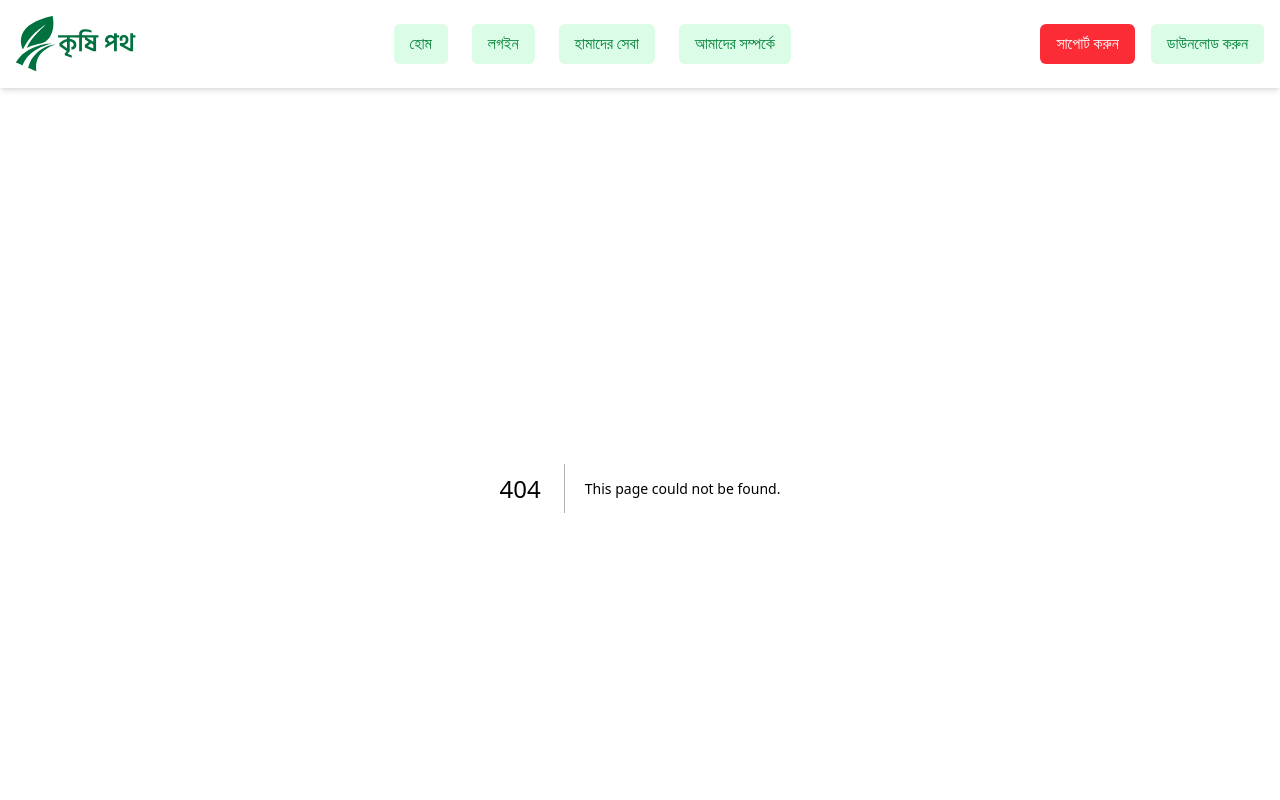
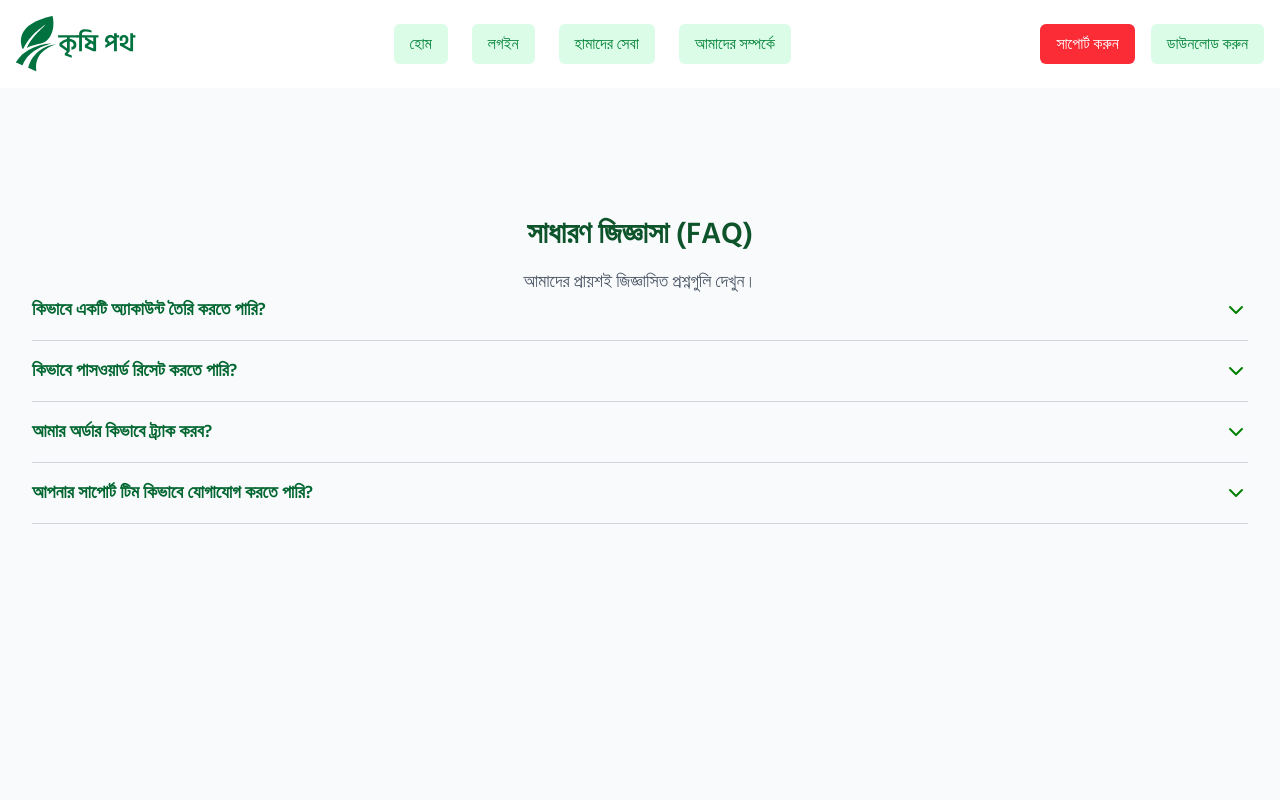
Before and after one commit to GausAlMunirTushar/krishipath-frontend, a Next.js app: page /faq in a window 1280 px wide. Before the commit this address had no page. Shown: the top 800 px of the page. Built offline with nearby package versions, Linux system fonts and the light colour scheme.

Commit message:
feat: add FAQ page with dynamic question-answer handling and animations

```diff
--- /dev/null
+++ b/src/app/(web)/faq/page.tsx
@@ -0,0 +1,40 @@
+import FAQ from "@/pages/web/faq/FAQ";
+
+const FAQPage: React.FC = () => {
+	const faqData = [
+		{
+			question: "কিভাবে একটি অ্যাকাউন্ট তৈরি করতে পারি?",
+			answer: "আপনি আমাদের সাইটে নিবন্ধন করতে পারবেন। সাইন আপ ফর্ম পূর্ণ করুন এবং প্রয়োজনীয় তথ্য দিন।",
+		},
+		{
+			question: "কিভাবে পাসওয়ার্ড রিসেট করতে পারি?",
+			answer: "আপনি আমাদের পাসওয়ার্ড রিসেট পেজে গিয়ে আপনার ইমেল ঠিকানা দিতে পারবেন এবং আমরা আপনাকে একটি পাসওয়ার্ড রিসেট লিঙ্ক পাঠাবো।",
+		},
+		{
+			question: "আমার অর্ডার কিভাবে ট্র্যাক করব?",
+			answer: "অর্ডার ট্র্যাক করতে, আপনাকে আপনার অ্যাকাউন্টে লগইন করতে হবে এবং সেখান থেকে 'অর্ডার ইতিহাস' এ গিয়ে ট্র্যাকিং নম্বর দেখতে হবে।",
+		},
+		{
+			question: "আপনার সাপোর্ট টিম কিভাবে যোগাযোগ করতে পারি?",
+			answer: "আপনি আমাদের কাস্টমার সাপোর্ট পেজ থেকে ইমেইল অথবা লাইভ চ্যাটের মাধ্যমে আমাদের সাথে যোগাযোগ করতে পারবেন।",
+		},
+	];
+
+	return (
+		<div className="min-h-screen bg-gray-50 py-16 sm:py-24 lg:py-32">
+			<div className="container mx-auto px-6 lg:px-8">
+				<h2 className="text-3xl font-semibold text-green-900 text-center">
+					সাধারণ জিজ্ঞাসা (FAQ)
+				</h2>
+				<p className="mt-4 text-lg text-gray-600 text-center">
+					আমাদের প্রায়শই জিজ্ঞাসিত প্রশ্নগুলি দেখুন।
+				</p>
+
+				{/* FAQ Component */}
+				<FAQ faqData={faqData} />
+			</div>
+		</div>
+	);
+};
+
+export default FAQPage;
--- /dev/null
+++ b/src/data/faqData.ts
@@ -0,0 +1,20 @@
+const faqData = [
+	{
+		question: "কিভাবে একটি অ্যাকাউন্ট তৈরি করতে পারি?",
+		answer: "আপনি আমাদের সাইটে নিবন্ধন করতে পারবেন। সাইন আপ ফর্ম পূর্ণ করুন এবং প্রয়োজনীয় তথ্য দিন।",
+	},
+	{
+		question: "কিভাবে পাসওয়ার্ড রিসেট করতে পারি?",
+		answer: "আপনি আমাদের পাসওয়ার্ড রিসেট পেজে গিয়ে আপনার ইমেল ঠিকানা দিতে পারবেন এবং আমরা আপনাকে একটি পাসওয়ার্ড রিসেট লিঙ্ক পাঠাবো।",
+	},
+	{
+		question: "আমার অর্ডার কিভাবে ট্র্যাক করব?",
+		answer: "অর্ডার ট্র্যাক করতে, আপনাকে আপনার অ্যাকাউন্টে লগইন করতে হবে এবং সেখান থেকে 'অর্ডার ইতিহাস' এ গিয়ে ট্র্যাকিং নম্বর দেখতে হবে।",
+	},
+	{
+		question: "আপনার সাপোর্ট টিম কিভাবে যোগাযোগ করতে পারি?",
+		answer: "আপনি আমাদের কাস্টমার সাপোর্ট পেজ থেকে ইমেইল অথবা লাইভ চ্যাটের মাধ্যমে আমাদের সাথে যোগাযোগ করতে পারবেন।",
+	},
+];
+
+export default faqData;
--- /dev/null
+++ b/src/pages/web/faq/FAQ.tsx
@@ -0,0 +1,75 @@
+"use client";
+
+import React, { useState } from "react";
+import { ChevronDown } from "lucide-react";
+import { motion } from "framer-motion";
+
+interface FAQItem {
+	question: string;
+	answer: string;
+}
+
+const FAQ: React.FC<{ faqData: FAQItem[] }> = ({ faqData }) => {
+	return (
+		<div className="space-y-4">
+			{faqData.map((item, index) => (
+				<FAQItemComponent
+					key={index}
+					question={item.question}
+					answer={item.answer}
+				/>
+			))}
+		</div>
+	);
+};
+
+const FAQItemComponent: React.FC<{ question: string; answer: string }> = ({
+	question,
+	answer,
+}) => {
+	const [isOpen, setIsOpen] = useState(false);
+
+	const toggleAnswer = () => setIsOpen(!isOpen);
+
+	return (
+		<div className="border-b border-gray-300 pb-4">
+			<div className="flex justify-between items-center">
+				<button
+					onClick={toggleAnswer}
+					className="w-full text-left text-lg font-semibold text-green-800 hover:text-green-600 focus:outline-none"
+				>
+					{question}
+				</button>
+
+				{/* Arrow Icon with animation */}
+				<motion.div
+					initial={{ rotate: 0 }}
+					animate={{ rotate: isOpen ? 180 : 0 }}
+					transition={{ duration: 0.3 }}
+				>
+					<ChevronDown
+						className={`transform transition-transform duration-300 ${
+							isOpen ? "rotate-180" : ""
+						}`}
+						size={24}
+						color="green"
+					/>
+				</motion.div>
+			</div>
+
+			{/* Answer with animation */}
+			{isOpen && (
+				<motion.div
+					initial={{ opacity: 0 }}
+					animate={{ opacity: 1 }}
+					transition={{ duration: 0.3 }}
+					className="mt-2 text-gray-700"
+				>
+					{answer}
+				</motion.div>
+			)}
+		</div>
+	);
+};
+
+export default FAQ;
```
Also changed, not shown: package.json (+8 -6 lines), 1 other file (tests, documents, lock files or other folders).
